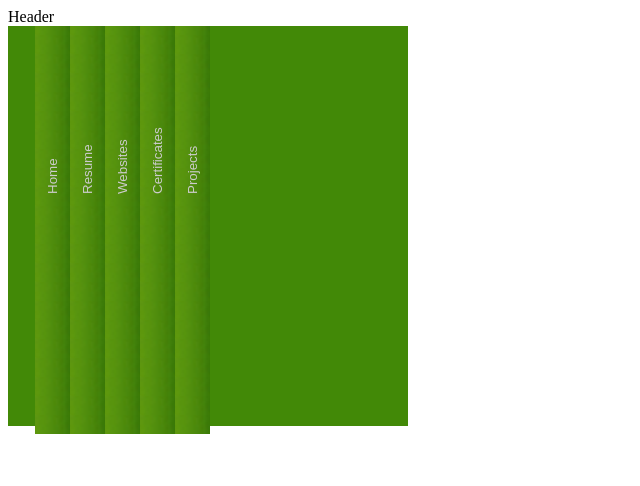
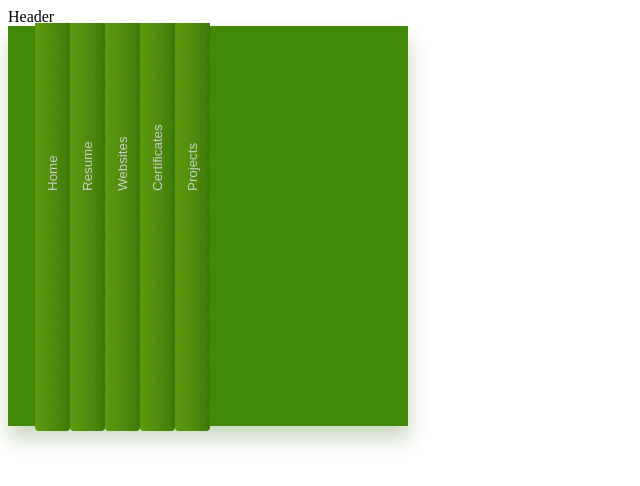
Before and after one commit to jvmqueue/smallHtmlComponents, a plain HTML site: page verticalButtons/buttonsLeftRotated.html in a window 1280 px wide. Shown: the whole page, without its empty margins (0-640 px from the left). Drawn offline with Linux system fonts and the light colour scheme.

Commit message:
adjust styles for border shadow and button radius

```diff
--- a/verticalButtons/buttonsLeftRotated.html
+++ b/verticalButtons/buttonsLeftRotated.html
@@ -12,7 +12,7 @@
 <body>
 	<div id="container" class="container">
 		<nav class="topNav">Header</nav>
-		<section id="navControls" class="navControls rotate">
+		<section id="navControls" class="navControls rotate shadowBottom">
 			<form class="buttonContainer">
 				<fieldset class="textAlignLeft sprite">
 					<input  id="btn0" class="btn0 btn" type="button" value="Home" />
--- a/verticalButtons/styles/buttonsLeftRotated.css
+++ b/verticalButtons/styles/buttonsLeftRotated.css
@@ -1,3 +1,4 @@
+
 *{
 	box-sizing:border-box;
 }
@@ -5,6 +6,9 @@ form, fieldset, input{
 	margin:0;
 	border:0;
 	padding:0;
+}
+.shadowBottom{
+	  box-shadow:-13px 1px 20px #CAD8BE;
 }
 .sprite .btn{
 	background-image:url(../images/buttonBottomSprite.png);
@@ -23,7 +27,11 @@ form, fieldset, input{
 .navControls .btn{
 	color:#CCCCCC;
 	display:block;
-	margin:0 0 0 -8px;
+	margin:0 0 0 -5px;
+	border-top-left-radius:4px;
+	border-bottom-left-radius:4px;
+	border-width:0 0 10px 0;
+	border-color:red;
 	padding:0 0 0 240px;
 	width:102%;
 	height:35px;
```
